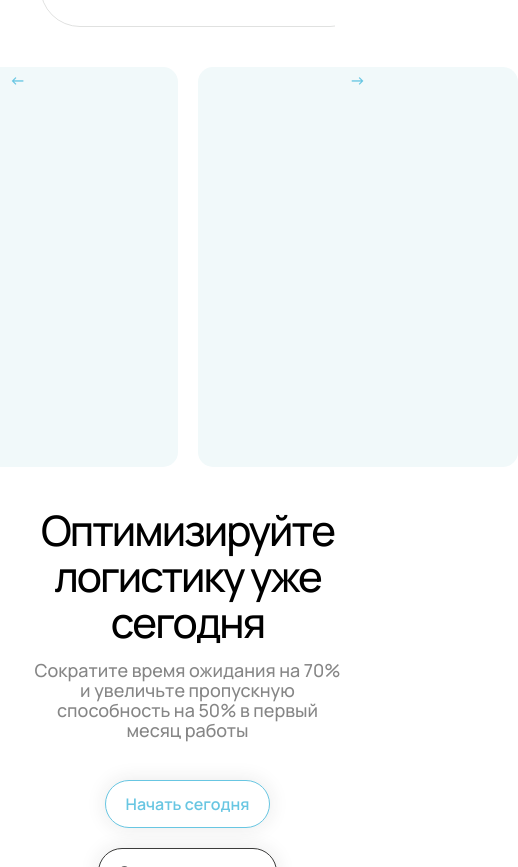
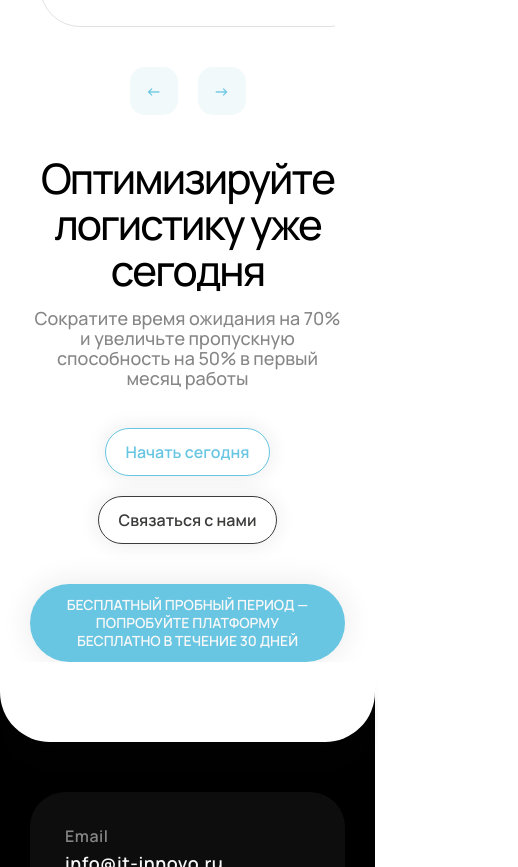
Before and after one commit to Jushoru/innovo-static, a plain HTML site: page index.html in a window 390 px wide. Shown: the part 6761-7628 px from the top of the page, 518 px wide, since content can reach past the window. Drawn offline with Linux system fonts and the light colour scheme.

Commit message:
chore: edit style

```diff
--- a/assets/CSS/main.css
+++ b/assets/CSS/main.css
@@ -251,11 +251,11 @@ svg * {
     cursor: pointer;
 }
 
-.toggle-button-container:hover,
-.toggle-button-container:active,
-.toggle-button-container:focus {
-    background: var(--accent-blue);
-    color: white;
+@media (hover: hover) and (pointer: fine) {
+    .toggle-button-container:hover {
+        background: var(--accent-blue);
+        color: white;
+    }
 }
 
 body {
--- a/index.html
+++ b/index.html
@@ -616,13 +616,13 @@
               </div>
           </div>
           <div class="projects__nav-container">
-              <button class="toggle-button-container projects__card"
+              <button class="toggle-button-container projects__nav projects__nav--prev"
                       aria-label="Предыдущий проект"
                       hidden
               >
                   &larr;
               </button>
-              <button class="toggle-button-container projects__card"
+              <button class="toggle-button-container projects__nav projects__nav--next"
                       aria-label="Следующий проект"
                       hidden
               >
--- a/main.js
+++ b/main.js
@@ -129,6 +129,7 @@ document.addEventListener('DOMContentLoaded', () => {
 
 const carousel = document.querySelector('[data-carousel]');
 
+const navContainer = carousel.parentElement.querySelector('.projects__nav-container');
 const prevBtn = carousel.parentElement.querySelector('.projects__nav--prev');
 const nextBtn = carousel.parentElement.querySelector('.projects__nav--next');
 
@@ -138,14 +139,20 @@ function updateNavVisibility() {
     const clientWidth = carousel.clientWidth;
     const scrollLeft = carousel.scrollLeft;
 
-    // Показываем кнопки, только если контент не помещается
     const shouldShowNav = scrollWidth > clientWidth;
+
+    // Управляем кнопками
     prevBtn.toggleAttribute('hidden', !shouldShowNav);
     nextBtn.toggleAttribute('hidden', !shouldShowNav);
 
+    // Управляем ВСЕМ контейнером навигации
+    if (navContainer) {
+        navContainer.style.display = shouldShowNav ? 'flex' : 'none';
+    }
+
     // Отключаем кнопки на краях
     prevBtn.disabled = scrollLeft === 0;
-    nextBtn.disabled = scrollLeft + clientWidth >= scrollWidth - 1; // -1 на случай дробных значений
+    nextBtn.disabled = scrollLeft + clientWidth >= scrollWidth - 1;
 }
 
 // Прокрутка на ширину карточки (или 80% ширины контейнера)
```
